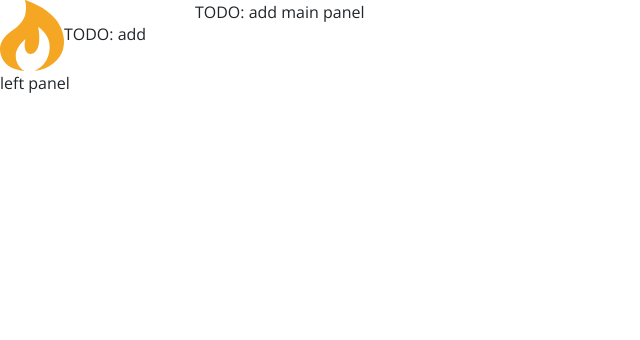
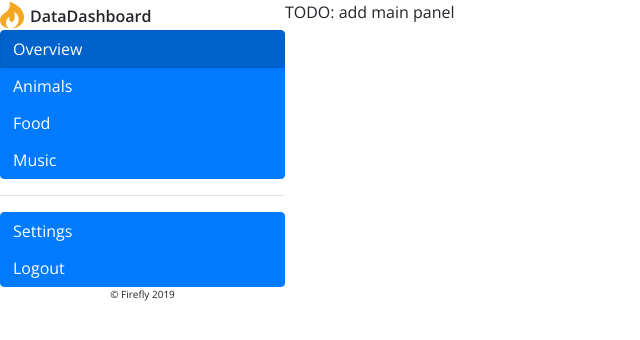
Before and after one commit to trevithj/firefly, a React (Create React App) app: page / in a window 1280 px wide. Shown: the top 340 px of the page, without its empty margins (0-640 px from the left). Built offline with nearby package versions, Linux system fonts and the light colour scheme.

Commit message:
ver2 split out major components, mocked left menu

```diff
--- a/src/App.js
+++ b/src/App.js
@@ -1,6 +1,7 @@
 import React from "react";
-import { useStore } from "./store";
-import logo from "./assets/ff_logo.svg";
+import LeftPanel from "./leftPanel";
+import MainPanel from "./mainPanel";
+import { Col, Row } from "./styled";
 
 const appStyle = {
   fontFamily: "Open Sans",
@@ -8,28 +9,17 @@ const appStyle = {
   padding: 0
 };
 
-const appLogo = {
-  width: "5vw"
-};
-
 const App = () => {
-  const [state] = useStore();
-
-  console.log(state);
-
   return (
     <div className="App container" style={appStyle}>
-      <div className="row">
-        <div className="col-sm-2">
-          <div>
-            <img src={logo} style={appLogo} alt="logo" />
-            TODO: add left panel
-          </div>
-        </div>
-        <div className="col-sm-10">
-          <div>TODO: add main panel</div>
-        </div>
-      </div>
+      <Row>
+        <Col width="3">
+          <LeftPanel />
+        </Col>
+        <Col width="9">
+          <MainPanel />
+        </Col>
+      </Row>
     </div>
   );
 };
--- /dev/null
+++ b/src/leftPanel/index.js
@@ -0,0 +1,56 @@
+//Left Menu
+import React from "react";
+import { useStore } from "../store";
+import logo from "../assets/ff_logo.svg";
+import { Row } from "../styled";
+
+const appLogo = {
+  width: "1.5em",
+  marginRight: 6
+};
+
+const btnClass = "btn btn-primary text-left";
+
+const Button = ({ active = false, title }) => {
+  const theClass = active ? `${btnClass} active` : btnClass;
+  return (
+    <button type="button" className={theClass}>
+      {title}
+    </button>
+  );
+};
+
+const LeftPanel = () => {
+  const [state] = useStore();
+
+  console.log(state);
+
+  return (
+    <div>
+      <Row style={{ height: 30 }}>
+        <img src={logo} style={appLogo} alt="logo" />
+        <span style={{ marginTop: 4, fontWeight: 600 }}>DataDashboard</span>
+      </Row>
+      <Row>
+        <div className="btn-group-vertical" style={{ width: "100%" }}>
+          <Button title="Overview" active />
+          <Button title="Animals" />
+          <Button title="Food" />
+          <Button title="Music" />
+        </div>
+      </Row>
+      <hr />
+      <Row>
+        <div className="btn-group-vertical" style={{ width: "100%" }}>
+          <Button title="Settings" />
+          <Button title="Logout" />
+        </div>
+      </Row>
+      <Row justify="center">
+        <div style={{ fontSize: 10 }}>&copy; Firefly 2019</div>
+      </Row>
+    </div>
+  );
+};
+
+export default LeftPanel;
--- /dev/null
+++ b/src/mainPanel/index.js
@@ -0,0 +1,12 @@
+import React from "react";
+import { useStore } from "../store";
+
+const MainPanel = () => {
+  const [state] = useStore();
+
+  console.log(state);
+
+  return <div>TODO: add main panel</div>;
+};
+
+export default MainPanel;
--- /dev/null
+++ b/src/styled/index.js
@@ -0,0 +1,18 @@
+import React from "react";
+
+const compactStyle = { margin: 0, padding: 0 };
+
+export const Col = ({ children, width = 6 }) => (
+  <div style={compactStyle} className={`col-sm-${width}`}>
+    {children}
+  </div>
+);
+
+export const Row = ({ style = {}, justify = "start", children }) => (
+  <div
+    style={{ ...compactStyle, ...style }}
+    className={`row justify-content-${justify}`}
+  >
+    {children}
+  </div>
+);
```
Also changed, not shown: implementation-notes.txt.
